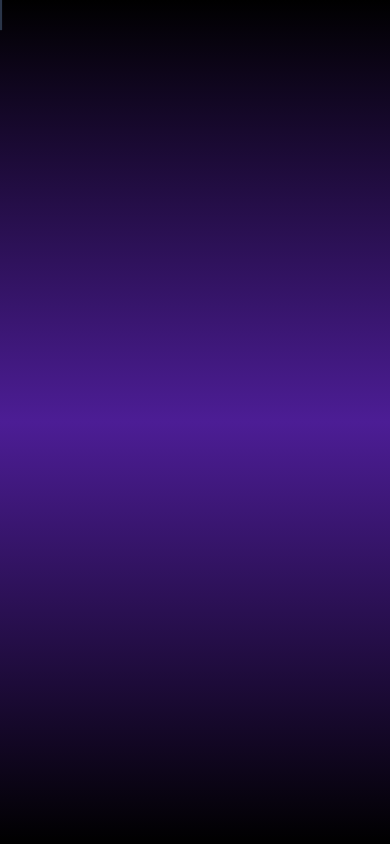
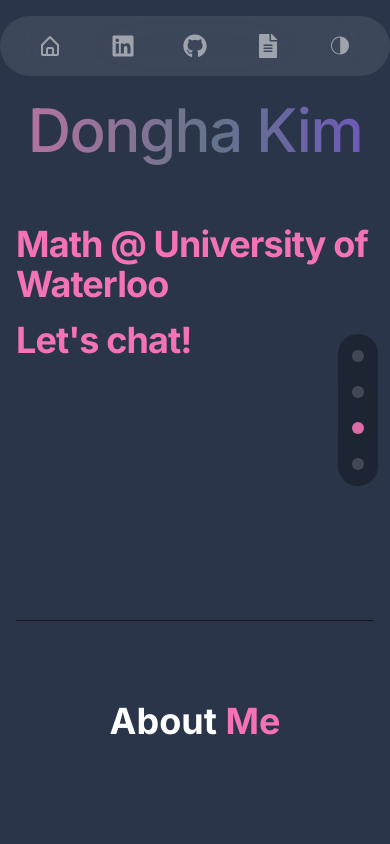
Before and after one commit to donghaxkim/personalportfolio, a React (Vite) app: page / in a window 390 px wide. Shown: the top 844 px of the page. Built offline with nearby package versions, Linux system fonts and the light colour scheme.

Commit message:
who cares baby

```diff
--- a/src/App.jsx
+++ b/src/App.jsx
@@ -1,4 +1,4 @@
-import { useState, useEffect } from "react";
+import { useState } from "react";
 import Navbar from "./components/Navbar";
 import Hero from "./components/Hero";
 import About from "./components/About";
@@ -13,23 +13,9 @@
   const [theme, setTheme] = useState("dark");
   const toggleTheme = () => setTheme(theme === "dark" ? "light" : "dark");
 
-
-  useEffect(() => {
-    const updateScaling = () => {
-      const viewportWidth = window.innerWidth;
-      const baseWidth = 1440;
-      const scale = viewportWidth / baseWidth;
-      document.documentElement.style.setProperty('--scale-factor', scale);
-    };
-
-    updateScaling();
-    window.addEventListener('resize', updateScaling);
-    return () => window.removeEventListener('resize', updateScaling);
-  }, []);
-
   return (
     <div className={`min-h-screen w-full ${theme === "dark" ? "bg-[#2A3549] text-white" : "bg-[#f9fafb] text-[#2A3549]"}`}>
-      <div className="container mx-auto px-4 sm:px-6 lg:px-8 max-w-[1440px]">
+      <div className="container mx-auto px-4 sm:px-6 lg:px-8">
         <Navbar theme={theme} toggleTheme={toggleTheme} />
         <Hero theme={theme} />
         <About theme={theme} />
--- a/src/index.css
+++ b/src/index.css
@@ -7,8 +7,6 @@
 
 :root {
   font-family: "Inter", sans-serif;
-  --base-font-size: 16px;
-  --scale-factor: 1;
 }
 
 * {
@@ -18,7 +16,6 @@
 }
 
 html {
-  font-size: var(--base-font-size);
   width: 100%;
   height: 100%;
   background: linear-gradient(to bottom, #000000, #4C1D95, #000000);
@@ -36,37 +33,6 @@
   min-height: 100vh;
   width: 100%;
   overflow-x: hidden;
-}
-
-/* Responsive scaling */
-@media screen and (min-width: 1440px) {
-  :root {
-    --scale-factor: 1.2;
-  }
-}
-
-@media screen and (max-width: 1024px) {
-  :root {
-    --scale-factor: 0.9;
-  }
-}
-
-@media screen and (max-width: 768px) {
-  :root {
-    --scale-factor: 0.8;
-  }
-}
-
-@media screen and (max-width: 480px) {
-  :root {
-    --scale-factor: 0.7;
-  }
-}
-
-/* Apply scaling to all elements */
-* {
-  transform: scale(var(--scale-factor));
-  transform-origin: top left;
 }
 
 @keyframes gradient-text-animation {
```
